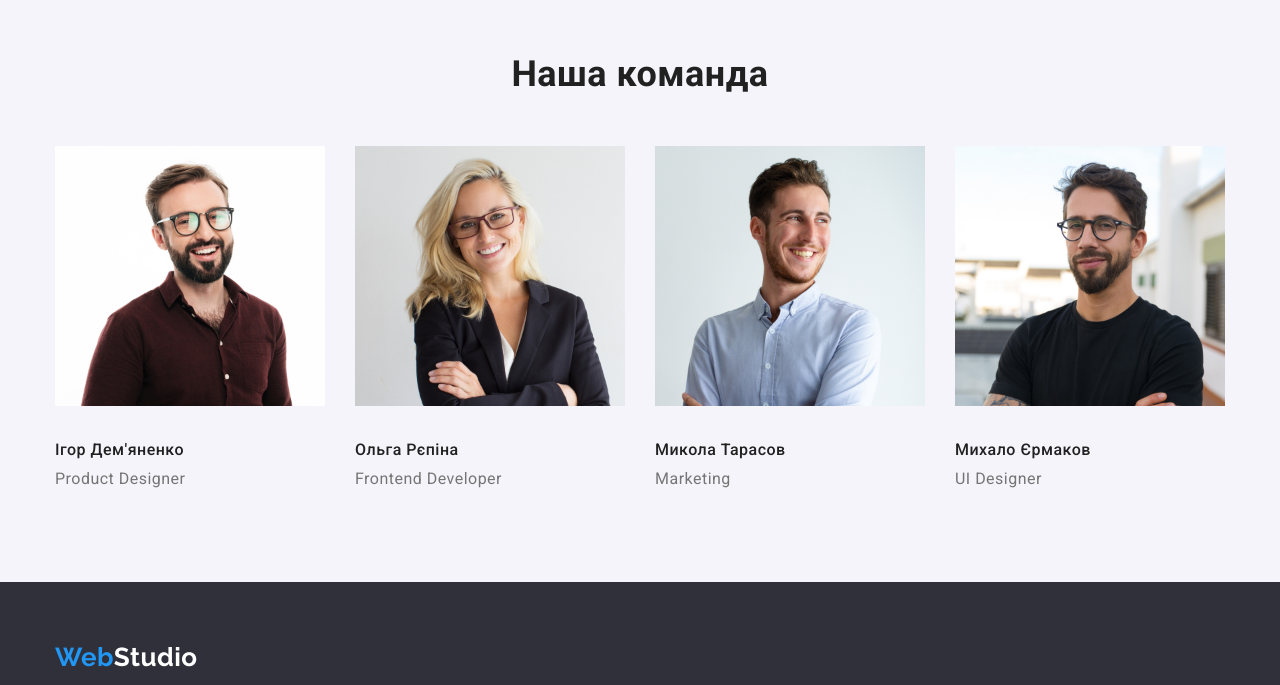
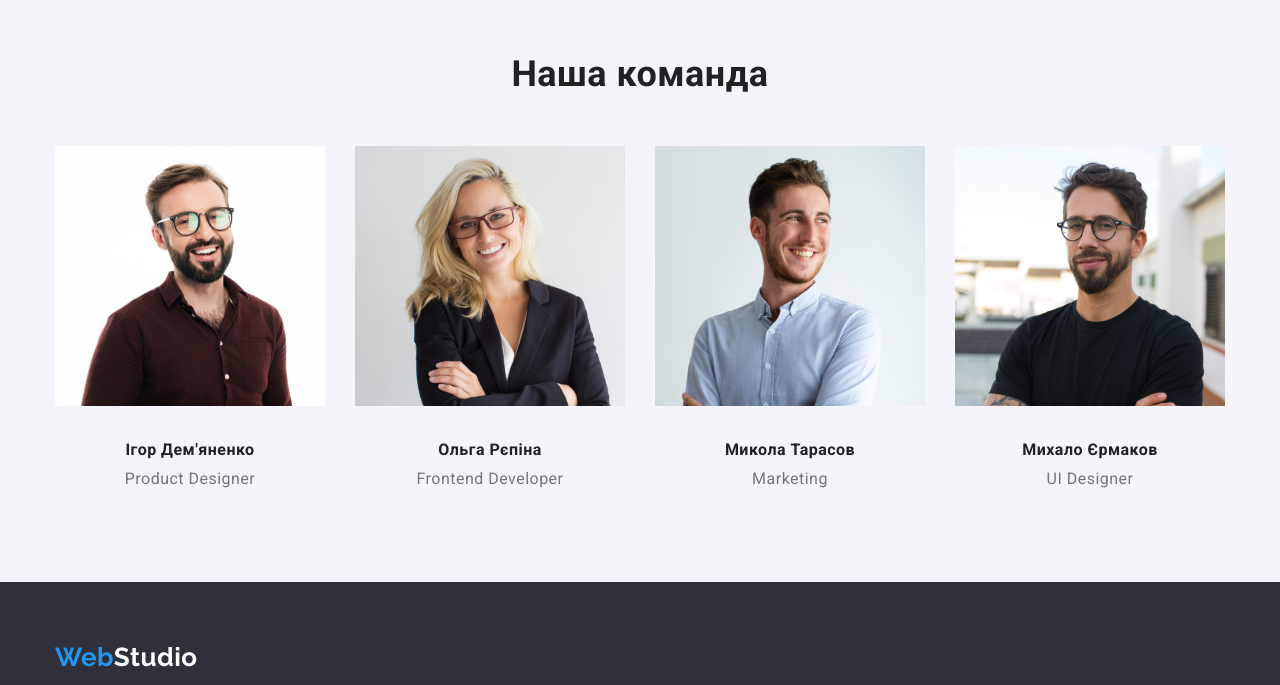
Before and after one commit to osyfliak/goit-markup-hw-03, a plain HTML site: page index.html in a window 1280 px wide. Shown: the part 1550-2235 px from the top of the page. Drawn offline with nearby package versions, Linux system fonts and the light colour scheme.

Commit message:
Update styles.css

```diff
--- a/css/styles.css
+++ b/css/styles.css
@@ -238,7 +238,6 @@ body{
 /* Чим займаємося */
 .work {
     display: flex;
-    justify-content: center;
 }
 
 .work-title {
@@ -251,7 +250,6 @@ body{
 /* Наша команда */
 .team {
     display: flex;
-    justify-content: center;
 }
 .team-background{
     background-color: #F5F4FA;
@@ -261,15 +259,18 @@ body{
 }
 .team .image{
     margin-bottom: 30px;
+
 }
 
 
 .team .title{
+   Center
     font-weight: 500;
     font-size: 16px;
     line-height: 1.2;
     margin-top: 0em;
     margin-bottom: 10px;
+    text-align: center;
 }
 .team .text{
     color: var(--title-text-color);
@@ -279,6 +280,7 @@ body{
 
     margin-top: 0;
     margin-bottom: 0;
+    text-align: center;
 }
 /* Підвал */
 .footer{
```
